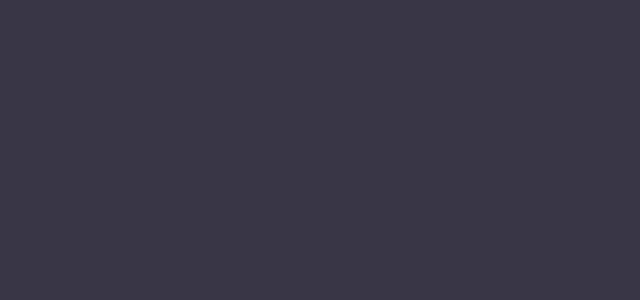
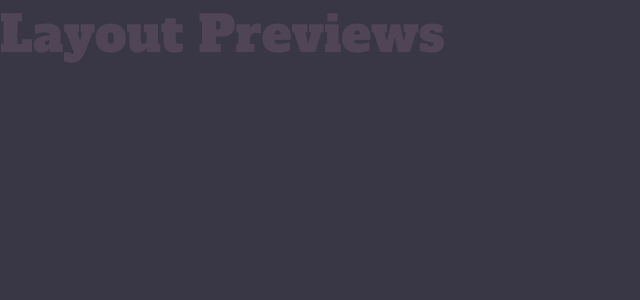
Before and after one commit to savwiley/DWPreviews, a React (Create React App) app: page / in a window 1280 px wide. Shown: the top 300 px of the page, without its empty margins (0-640 px from the left). Built offline with nearby package versions, Linux system fonts and the light colour scheme.

Commit message:
create header text and style

```diff
--- a/src/components/Header/index.js
+++ b/src/components/Header/index.js
@@ -1,8 +1,11 @@
 import React from "react";
+import { Head } from "./style.js";
 
 const Header = () => {
   return (
-    <div></div>
+    <Head>
+      Layout Previews
+    </Head>
   )
 };
 
--- a/src/components/Header/style.js
+++ b/src/components/Header/style.js
@@ -1 +1,6 @@
 import styled from "styled-components";
+
+export const Head = styled.div `
+  font: 50px var(--headerFont);
+  color: var(--header);
+`;
```
